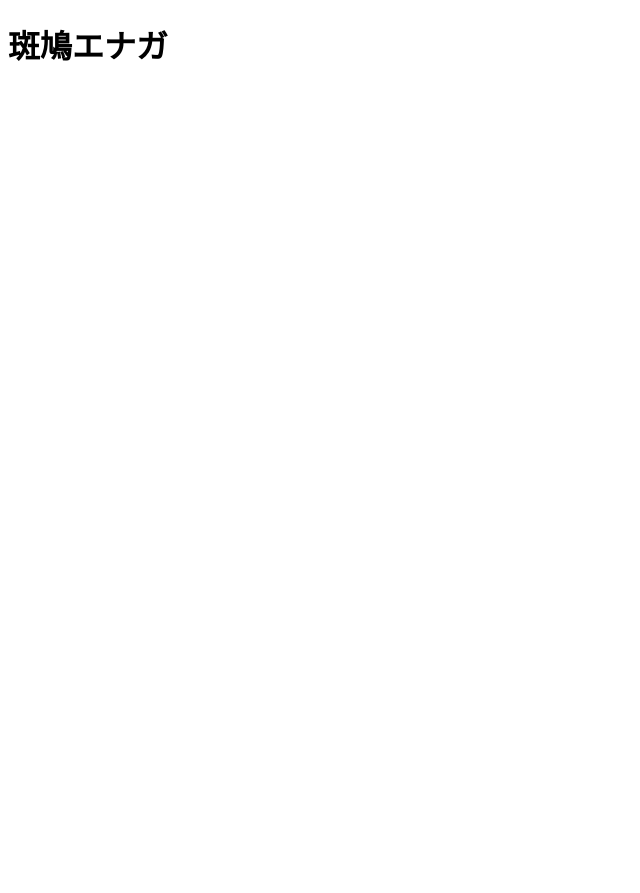
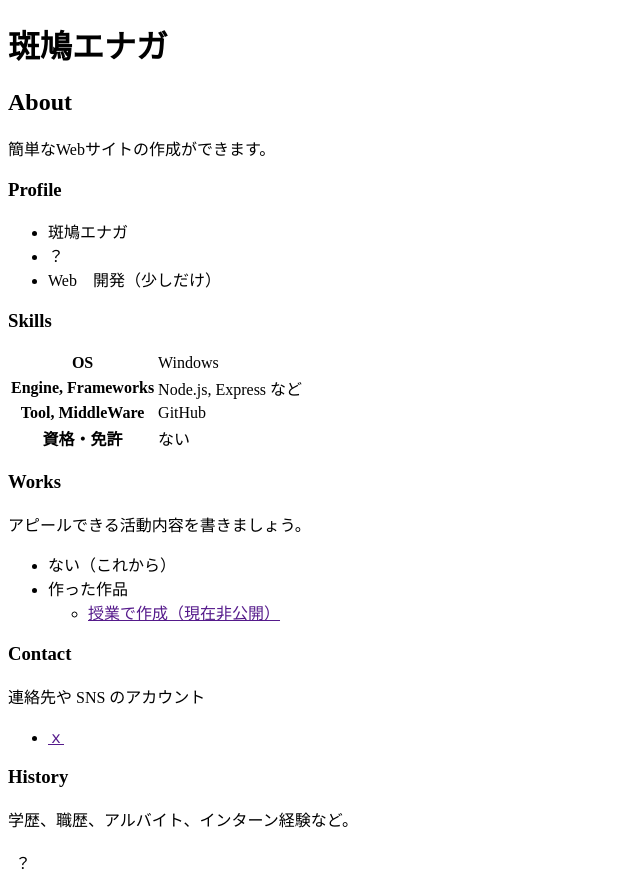
Before and after one commit to IkarugaEnaga/IkarugaEnaga.github.io, a plain HTML site: page index.html in a window 1280 px wide. Shown: the whole page, without its empty margins (0-640 px from the left). Before the commit the page ends 800 px from the top, so only its background shows below. Drawn offline with Linux system fonts and the light colour scheme.

Commit message:
情報の追加

```diff
--- a/index.html
+++ b/index.html
@@ -7,5 +7,73 @@
   </head>
   <body>
     <h1>斑鳩エナガ</h1>
+
+
+    <h2>About</h2>
+    <p>
+    簡単なWebサイトの作成ができます。
+    </p>
+
+    <h3>Profile</h3>
+    <ul>
+      <li>斑鳩エナガ</li>
+      <li>？</li>
+      <li>Web　開発（少しだけ）</li>
+    </ul>
+
+    <h3>Skills</h3>
+    <table>
+      <tr>
+        <th>OS</th>
+        <td>Windows</td>
+      </tr>
+      <tr>
+        <th>Engine, Frameworks</th>
+        <td>Node.js, Express など</td>
+      </tr>
+      <tr>
+        <th>Tool, MiddleWare</th>
+        <td>GitHub</td>
+      </tr>
+      <tr>
+        <th>資格・免許</th>
+        <td>ない</td>
+      </tr>
+    </table>
+
+    <h3>Works</h3>
+    <p>アピールできる活動内容を書きましょう。</p>
+    <ul>
+      <li>ない（これから）</li>
+      <li>
+        作った作品
+        <ul>
+          <li><a href="">授業で作成（現在非公開）</a></li>
+        </ul>
+      </li>
+    </ul>
+
+    <h3>Contact</h3>
+    <p>連絡先や SNS のアカウント</p>
+    <ul>
+      <li><a href="">ｘ</a></li>
+    </ul>
+
+    <h3>History</h3>
+    <p>学歴、職歴、アルバイト、インターン経験など。</p>
+    <table>
+      <tr>
+        <th></th>
+        <td>？</td>
+      </tr>
+      <tr>
+        <th></th>
+        <td></td>
+      </tr>
+      <tr>
+        <th></th>
+        <td></td>
+      </tr>
+    </table>
   </body>
 </html>
```
